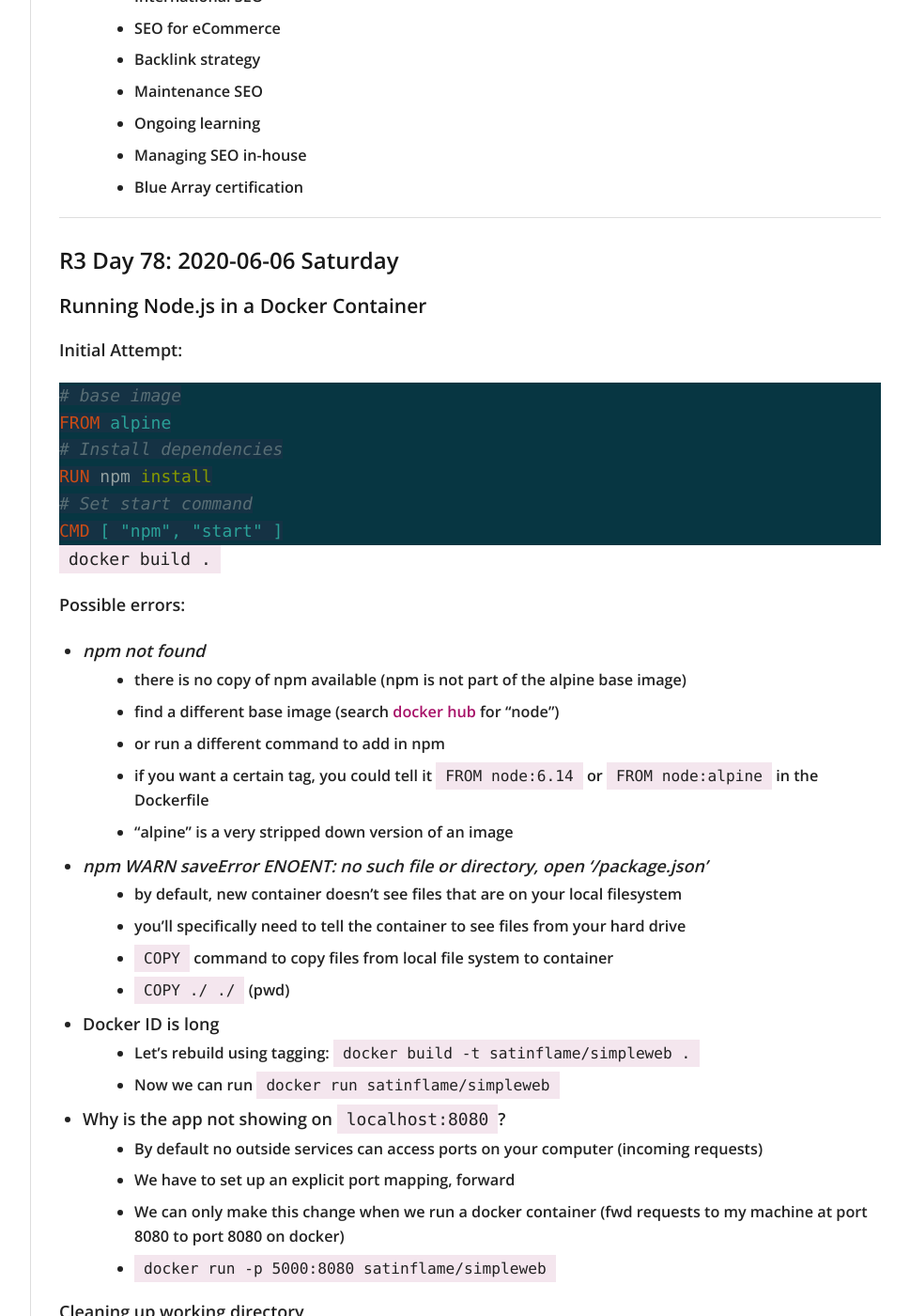
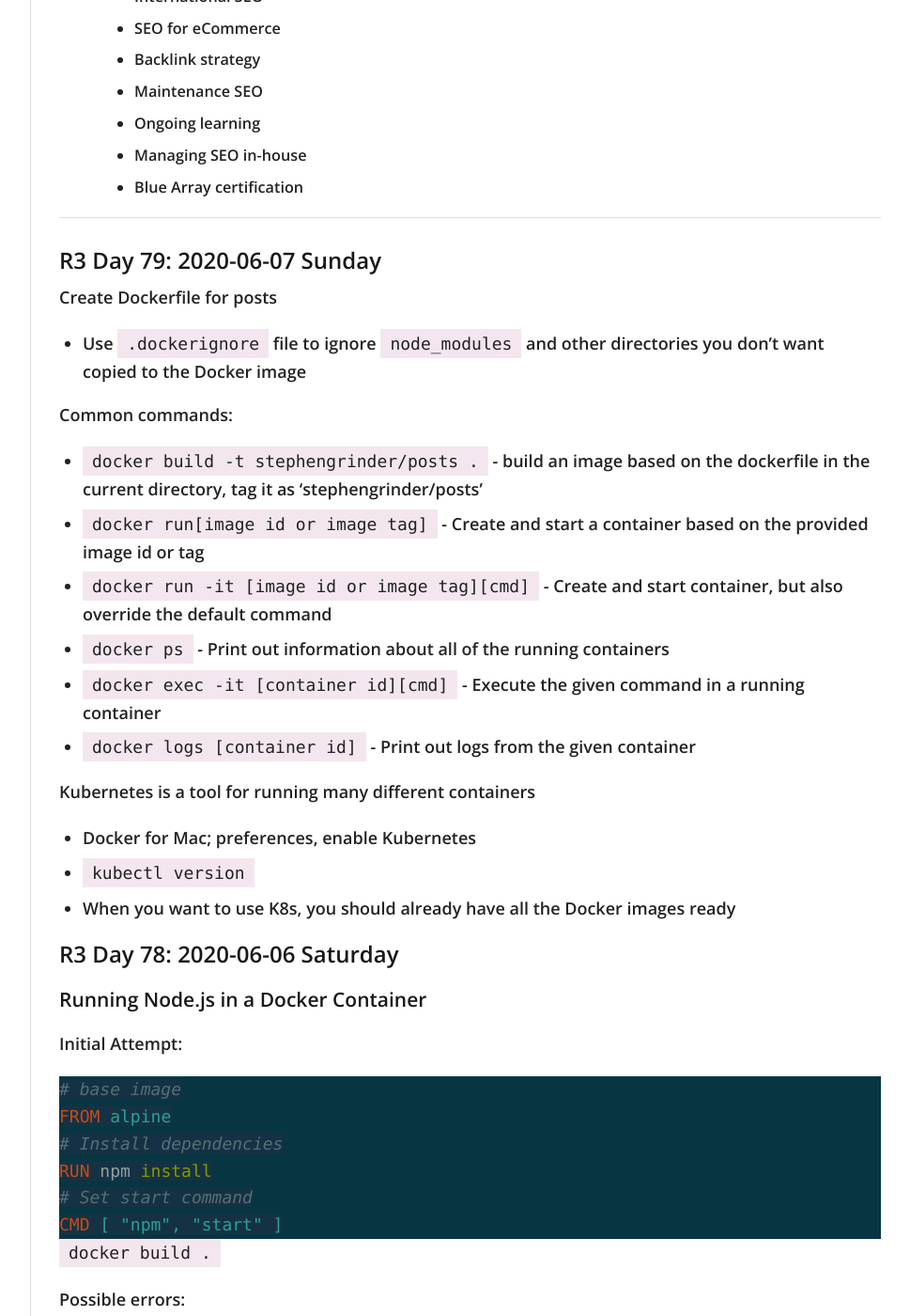
Before and after one commit to virtual/100daysofcode, a Jekyll site: the page built from index.md, in a window 1280 px wide and 1400 px high, scrolled down 3968 px. Shown: the whole window at 94% size, without its empty margins (272-1241 px from the left). Built offline with Jekyll 4.4.1, drawn with Linux system fonts in a browser that asks for light colours; nearby versions of some CDN libraries; our own code applies the rules of GitHub Pages for plain Markdown files.

```diff
--- a/index.md
+++ b/index.md
@@ -127,6 +127,27 @@
 
 ---
 
+## R3 Day 79: 2020-06-07 Sunday
+
+Create Dockerfile for posts
+
+- Use `.dockerignore` file to ignore `node_modules` and other directories you don't want copied to the Docker image
+
+Common commands:
+
+- `docker build -t stephengrinder/posts .` - build an image based on the dockerfile in the current directory, tag it as 'stephengrinder/posts'
+- `docker run[image id or image tag]` - Create and start a container based on the provided image id or tag
+- `docker run -it [image id or image tag][cmd]` - Create and start container, but also override the default command
+- `docker ps` - Print out information about all of the running containers
+- `docker exec -it [container id][cmd]` - Execute the given command in a running container
+- `docker logs [container id]` - Print out logs from the given container
+
+Kubernetes is a tool for running many different containers
+
+- Docker for Mac; preferences, enable Kubernetes
+- `kubectl version`
+- When you want to use K8s, you should already have all the Docker images ready
+
 ## R3 Day 78: 2020-06-06 Saturday
 
 ### Running Node.js in a Docker Container
```
